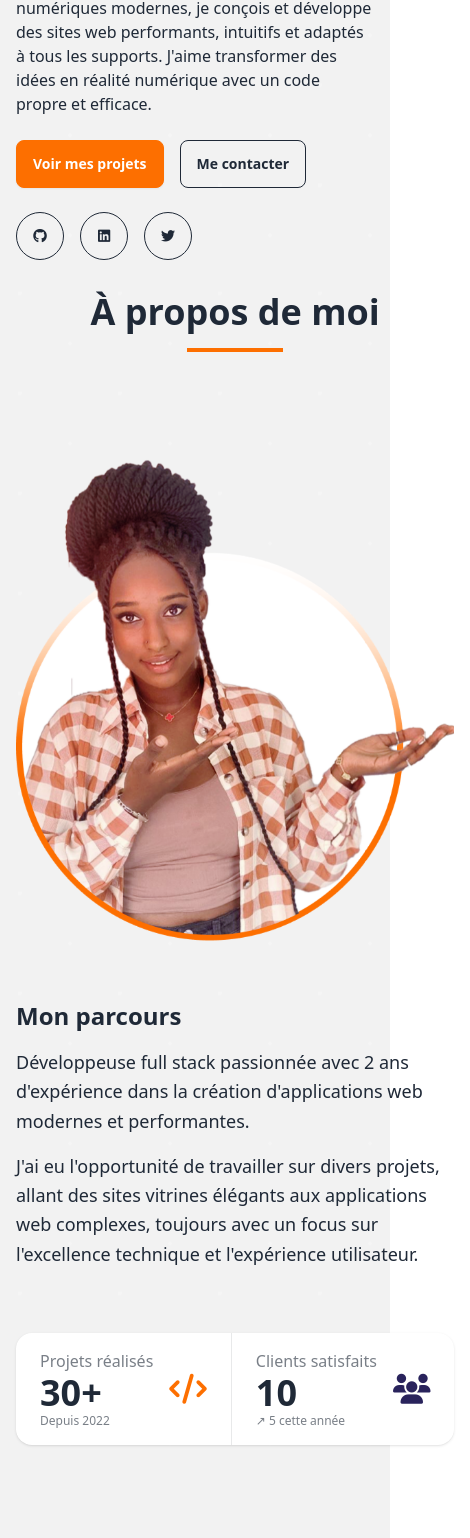
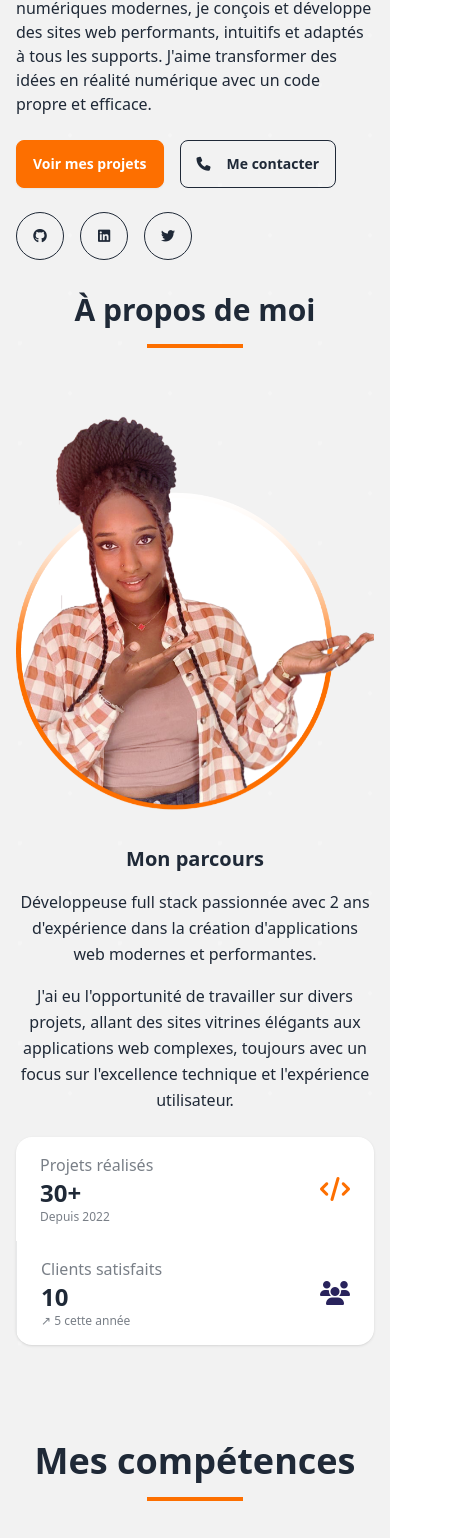
Before and after one commit to fatimatabintaniang/New_Portfolio, a plain HTML site: page index.html in a window 390 px wide. Shown: the part 819-2357 px from the top of the page, 470 px wide, since content can reach past the window. Drawn offline with nearby package versions, Linux system fonts and the light colour scheme.

Commit message:
reglage de la responsivite

```diff
--- a/index.html
+++ b/index.html
@@ -79,7 +79,10 @@
                 </p>
                 <div class="flex gap-4">
                     <a href="#projets" class="btn btn-custom">Voir mes projets</a>
-                    <a href="#contact" class="btn btn-outline">Me contacter</a>
+                    <a href="tel:+221767298266" class="btn btn-outline">
+                        <i class="fas fa-phone mr-2"></i>
+                        Me contacter
+                    </a>
                 </div>
                 <div class="flex gap-4 mt-6">
                     <a href="#" class="btn btn-circle btn-outline">
@@ -98,62 +101,51 @@
 
     <!-- Section À propos -->
     <section id="apropos" class="hero min-h-screen hero-pattern">
-    <div class="hero-content flex-col">
-        <!-- Titre principal -->
-        <div class="text-center mb-16">
-            <h2 class="text-4xl font-bold mb-4">À propos de moi</h2>
+        <div class="hero-content flex-col w-full px-4">
+            <div class="text-center mb-8 lg:mb-16">
+                <h2 class="text-3xl lg:text-4xl font-bold mb-4">À propos de moi</h2>
                 <div class="w-24 h-1 bg-[#FD6F00] mx-auto"></div>
             </div>
 
-        <div class="flex flex-col lg:flex-row items-center gap-12">
-            <!-- Image -->
-            <div class="flex-1 max-w-md">
+            <div class="flex flex-col lg:flex-row items-center gap-6 lg:gap-12 w-full max-w-full">
+                <div class="flex-1 w-full max-w-md mx-auto">
                     <div class="floating">
-                    <img src="./img/Group 43.png" alt="Photo de profil Fatimata Binta Niang" />
+                        <img src="./img/Group 43.png" alt="Photo de profil Fatimata Binta Niang"
+                            class="w-full max-w-md mx-auto" />
                     </div>
                 </div>
 
-            <!-- Contenu -->
-            <div class="flex-1 max-w-2xl">
-                <!-- Introduction -->
-                <div class="mb-8">
-                    <h3 class="text-2xl font-semibold mb-4">Mon parcours</h3>
-                    <p class="mb-4 text-lg leading-relaxed">
-                        Développeuse full stack passionnée avec 2 ans d'expérience dans la création d'applications web modernes et performantes.
+                <div class="flex-1 w-full max-w-full lg:max-w-2xl">
+                    <div class="mb-6 lg:mb-8 text-center lg:text-left">
+                        <h3 class="text-xl lg:text-2xl font-semibold mb-4">Mon parcours</h3>
+                        <p class="mb-4 text-base lg:text-lg leading-relaxed">
+                            Développeuse full stack passionnée avec 2 ans d'expérience dans la création d'applications
+                            web modernes et performantes.
                         </p>
-                    <p class="mb-4 text-lg leading-relaxed">
-                        J'ai eu l'opportunité de travailler sur divers projets, allant des sites vitrines élégants aux applications web complexes,
+                        <p class="mb-4 text-base lg:text-lg leading-relaxed">
+                            J'ai eu l'opportunité de travailler sur divers projets, allant des sites vitrines élégants
+                            aux applications web complexes,
                             toujours avec un focus sur l'excellence technique et l'expérience utilisateur.
                         </p>
                     </div>
 
-                <!-- Spécialisations -->
-                <!-- <div class="mb-8">
-                    <h4 class="text-xl font-semibold mb-3">Mes spécialités</h4>
-                    <p class="text-lg">
-                        Je me spécialise dans les technologies modernes comme <strong>React</strong>, <strong>Node.js</strong>
-                        et les bases de données <strong>NoSQL</strong>. J'accorde une grande importance à l'expérience
-                        utilisateur, aux performances et au code maintenable.
-                    </p>
-                </div> -->
-
                     <!-- Statistiques -->
-                <div class="stats shadow mt-8">
-                    <div class="stat">
+                    <div class="stats shadow mt-6 lg:mt-8 flex flex-col lg:flex-row w-full">
+                        <div class="stat w-full lg:w-auto">
                             <div class="stat-figure text-[#FD6F00]">
-                            <i class="fas fa-code text-3xl"></i>
+                                <i class="fas fa-code text-2xl lg:text-3xl"></i>
                             </div>
                             <div class="stat-title">Projets réalisés</div>
-                        <div class="stat-value">30+</div>
+                            <div class="stat-value text-2xl lg:text-3xl">30+</div>
                             <div class="stat-desc">Depuis 2022</div>
                         </div>
 
-                    <div class="stat">
+                        <div class="stat w-full lg:w-auto">
                             <div class="stat-figure text-[#29235C]">
-                            <i class="fas fa-users text-3xl"></i>
+                                <i class="fas fa-users text-2xl lg:text-3xl"></i>
                             </div>
                             <div class="stat-title">Clients satisfaits</div>
-                        <div class="stat-value">10</div>
+                            <div class="stat-value text-2xl lg:text-3xl">10</div>
                             <div class="stat-desc">↗︎ 5 cette année</div>
                         </div>
                     </div>
@@ -162,51 +154,6 @@
         </div>
     </section>
 
-    <!-- Section À propos -->
-    <!-- <section id="apropos" class="py-20 bg-base-100 ">
-        <div class="container mx-auto px-4">
-            <h2 class="text-4xl font-bold text-center mb-12 ">À propos de moi</h2>
-            <div class="flex flex-col lg:flex-row gap-12 items-center">
-                <div class="max-w-md flex-1 ">
-                    <div class="floating ">
-                        <img src="./img/Group 43.png" class="" alt="Photo de profil" />
-                    </div>
-                </div>
-                <div class="flex-1">
-                    <h3 class="text-2xl font-semibold mb-4">Mon parcours</h3>
-                    <p class="mb-4">
-                        Développeur full stack avec 2 ans d'expérience dans la création d'applications web.
-                        J'ai travaillé sur divers projets allant des sites vitrines aux applications complexes.
-                    </p>
-                    <p class="mb-4">
-                        Je suis spécialisé dans les technologies modernes comme React, Node.js et les bases de données
-                        NoSQL.
-                        J'accorde une grande importance à l'expérience utilisateur et à la performance.
-                    </p>
-                    <div class="stats shadow mt-6">
-                        <div class="stat">
-                            <div class="stat-figure text-[#FD6F00]">
-                                <i class="fas fa-code text-3xl"></i>
-                            </div>
-                            <div class="stat-title">Projets réalisés</div>
-                            <div class="stat-value">30</div>
-                            <div class="stat-desc">Depuis 2022</div>
-                        </div>
-                        <div class="stat">
-                            <div class="stat-figure text-[#29235C]">
-                                <i class="fas fa-users text-3xl"></i>
-                            </div>
-                            <div class="stat-title">Clients satisfaits</div>
-                            <div class="stat-value">10</div>
-                            <div class="stat-desc">↗︎ 5 cette année</div>
-                        </div>
-                    </div>
-                </div>
-
-            </div>
-        </div>
-    </section> -->
-
     <!-- Section Compétences -->
     <section id="competences" class="py-20 bg-base-200">
         <div class="container mx-auto px-4">
@@ -214,7 +161,6 @@
                 <h2 class="text-4xl font-bold mb-4">Mes compétences</h2>
                 <div class="w-24 h-1 bg-[#FD6F00] mx-auto"></div>
             </div>
-            <!-- <h2 class="text-4xl font-bold text-center mb-12">Mes compétences</h2> -->
             <div class="grid grid-cols-1 md:grid-cols-2 gap-8">
                 <!-- Compétences Frontend -->
                 <div class="card bg-base-100 shadow-xl">
@@ -314,7 +260,6 @@
     <!-- Section Projets -->
     <section id="projets" class="py-20 bg-base-100">
         <div class="container mx-auto px-4">
-            <!-- <h2 class="text-4xl font-bold text-center mb-12">Mes projets</h2> -->
             <div class="text-center mb-16">
                 <h2 class="text-4xl font-bold mb-4">Mes projets</h2>
                 <div class="w-24 h-1 bg-[#FD6F00] mx-auto"></div>
@@ -351,7 +296,9 @@
                     </figure>
                     <div class="card-body">
                         <h3 class="card-title">Application web de Gestion des cours et des absences de l’École 221</h3>
-                        <p>Le projet s’inscrit dans une démarche de digitalisation des processus éducatifs, permettant à chaque acteur de l’école – Responsable Pédagogique, Professeurs, Attachés de classe et Étudiants – d’interagir efficacement via une interface centralisée, simple et intuitive.</p>
+                        <p>Le projet s’inscrit dans une démarche de digitalisation des processus éducatifs, permettant à
+                            chaque acteur de l’école – Responsable Pédagogique, Professeurs, Attachés de classe et
+                            Étudiants – d’interagir efficacement via une interface centralisée, simple et intuitive.</p>
                         <div class="card-actions justify-end mt-4">
                             <div class="badge badge-outline">PHP</div>
                             <div class="badge badge-outline">MySQL</div>
@@ -371,7 +318,9 @@
                     </figure>
                     <div class="card-body">
                         <h3 class="card-title">Application de gestion des biens et reservation</h3>
-                        <p>Plateforme complète de gestion immobilière permettant la location et réservation de biens avec système de calendrier, gestion des disponibilités, paiements sécurisés et interface administrateur avancée.</p>
+                        <p>Plateforme complète de gestion immobilière permettant la location et réservation de biens
+                            avec système de calendrier, gestion des disponibilités, paiements sécurisés et interface
+                            administrateur avancée.</p>
                         <div class="card-actions justify-end mt-4">
                             <div class="badge badge-outline">PHP</div>
                             <div class="badge badge-outline">PostgreSQL</div>
@@ -393,7 +342,6 @@
     <!-- Section Contact -->
 <section id="contact" class="py-20 bg-base-200">
     <div class="container mx-auto px-4">
-            <!-- <h2 class="text-4xl font-bold text-center mb-12">Contactez-moi</h2> -->
         <div class="text-center mb-16">
             <h2 class="text-4xl font-bold mb-4">Contactez-moi</h2>
             <div class="w-24 h-1 bg-[#FD6F00] mx-auto"></div>
@@ -403,36 +351,39 @@
                 <div class="card bg-base-100 shadow-xl">
                     <div class="card-body">
                         <h3 class="card-title mb-4">Envoyez-moi un message</h3>
-                            <form id="contact-form" class="space-y-4">
+                        <form id="contact-form" class="space-y-4" onsubmit="sendEmail(this); return false;">
                             <div class="form-control">
                                 <label class="label">
                                     <span class="label-text">Votre nom</span>
                                 </label>
-                                    <input type="text" placeholder="Votre nom" class="input input-bordered" required />
+                                <input type="text" name="name" placeholder="Votre nom" class="input input-bordered" required />
                             </div>
                             <div class="form-control">
                                 <label class="label">
                                     <span class="label-text">Votre email</span>
                                 </label>
-                                    <input type="email" placeholder="votre@email.com" class="input input-bordered"
+                                <input type="email" name="email" placeholder="votre@email.com" class="input input-bordered"
                                     required />
                             </div>
                             <div class="form-control">
                                 <label class="label">
                                     <span class="label-text">Sujet</span>
                                 </label>
-                                    <input type="text" placeholder="Sujet du message" class="input input-bordered"
+                                <input type="text" name="subject" placeholder="Sujet du message" class="input input-bordered"
                                     required />
                             </div>
                             <div class="form-control">
                                 <label class="label">
                                     <span class="label-text">Message</span>
                                 </label>
-                                    <textarea class="textarea textarea-bordered h-24" placeholder="Votre message"
+                                <textarea name="message" class="textarea textarea-bordered h-24" placeholder="Votre message"
                                     required></textarea>
                             </div>
                             <div class="form-control mt-6">
-                                    <button type="submit" class="btn btn-custom">Envoyer le message</button>
+                                <button type="submit" class="btn btn-custom">
+                                    <i class="fas fa-paper-plane mr-2"></i>
+                                    Envoyer le message
+                                </button>
                             </div>
                         </form>
                     </div>
@@ -503,10 +454,11 @@
         </aside>
         <nav>
             <div class="grid grid-flow-col gap-4">
-                <a href="#" class="link link-hover">À propos</a>
-                <a href="#" class="link link-hover">Compétences</a>
-                <a href="#" class="link link-hover">Projets</a>
-                <a href="#" class="link link-hover">Contact</a>
+                <a href="#accueil" class="link link-hover">Accueil</a>
+                <a href="#apropos" class="link link-hover">À propos</a>
+                <a href="#competences" class="link link-hover">Compétences</a>
+                <a href="#projets" class="link link-hover">Projets</a>
+                <a href="#contact" class="link link-hover">Contact</a>
             </div>
         </nav>
         <nav>
@@ -521,4 +473,5 @@
 
     <script src="./script.js"></script>
 </body>
+
 </html>
--- a/script.js
+++ b/script.js
@@ -82,3 +82,28 @@
                 }
             });
         });
+
+        // Fonction pour envoyer l'email
+function sendEmail(form) {
+    const name = form.name.value;
+    const email = form.email.value;
+    const subject = form.subject.value;
+    const message = form.message.value;
+
+    // Votre adresse email
+    const yourEmail = "fatimaniang788@gmail.com";
+
+    // Construction du lien mailto
+    const mailtoLink = `mailto:${yourEmail}?subject=${encodeURIComponent(subject)}&body=${encodeURIComponent(
+        `Nom: ${name}\nEmail: ${email}\n\nMessage:\n${message}`
+    )}`;
+
+    // Ouverture du client email
+    window.location.href = mailtoLink;
+
+    // Réinitialisation du formulaire (optionnel)
+    form.reset();
+
+    // Message de confirmation
+    alert("Votre client email va s'ouvrir. Veuillez envoyer le message.");
+}
```
Also changed, not shown: style.css (line endings or trailing spaces). Lines whose indentation alone changed are shown as unchanged.
